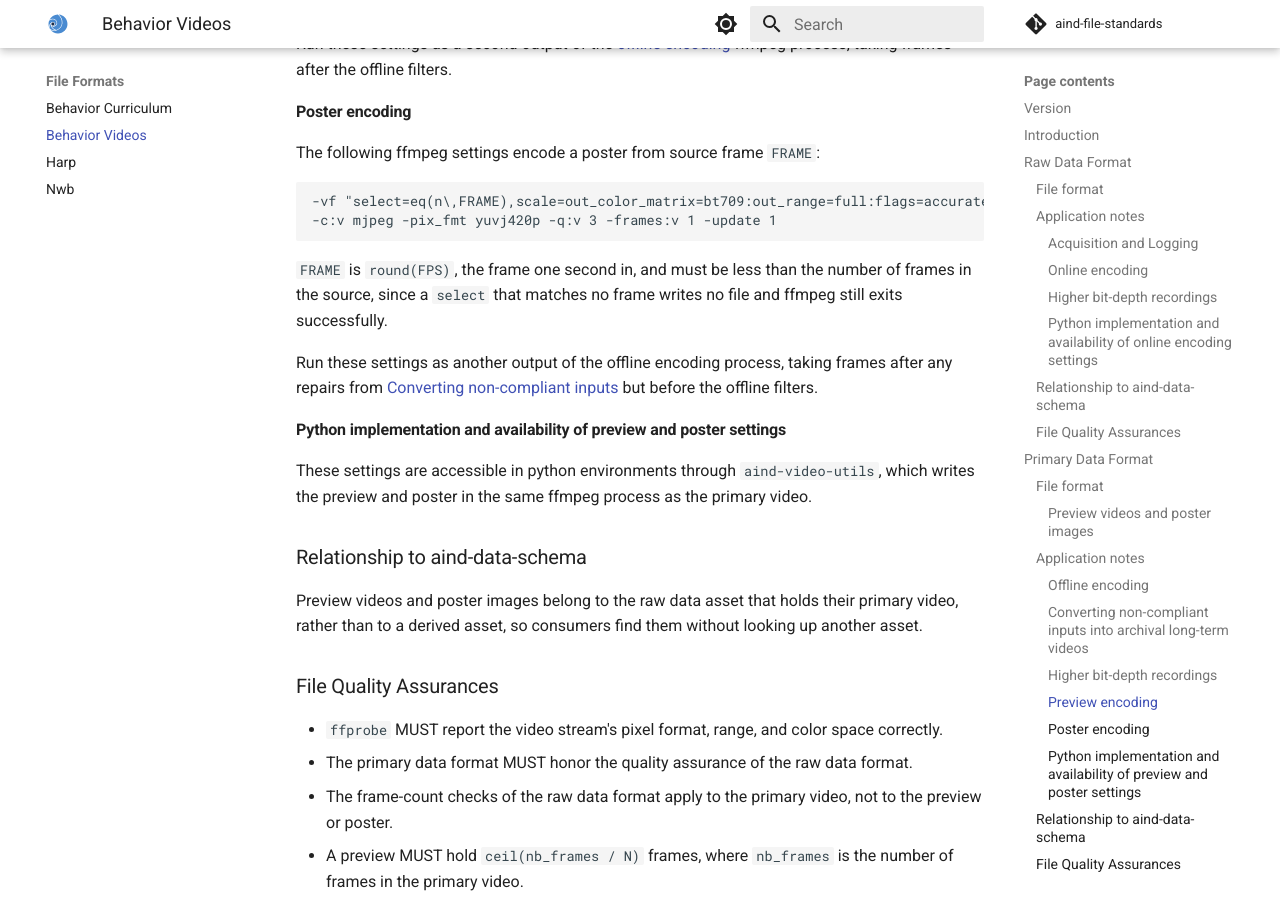
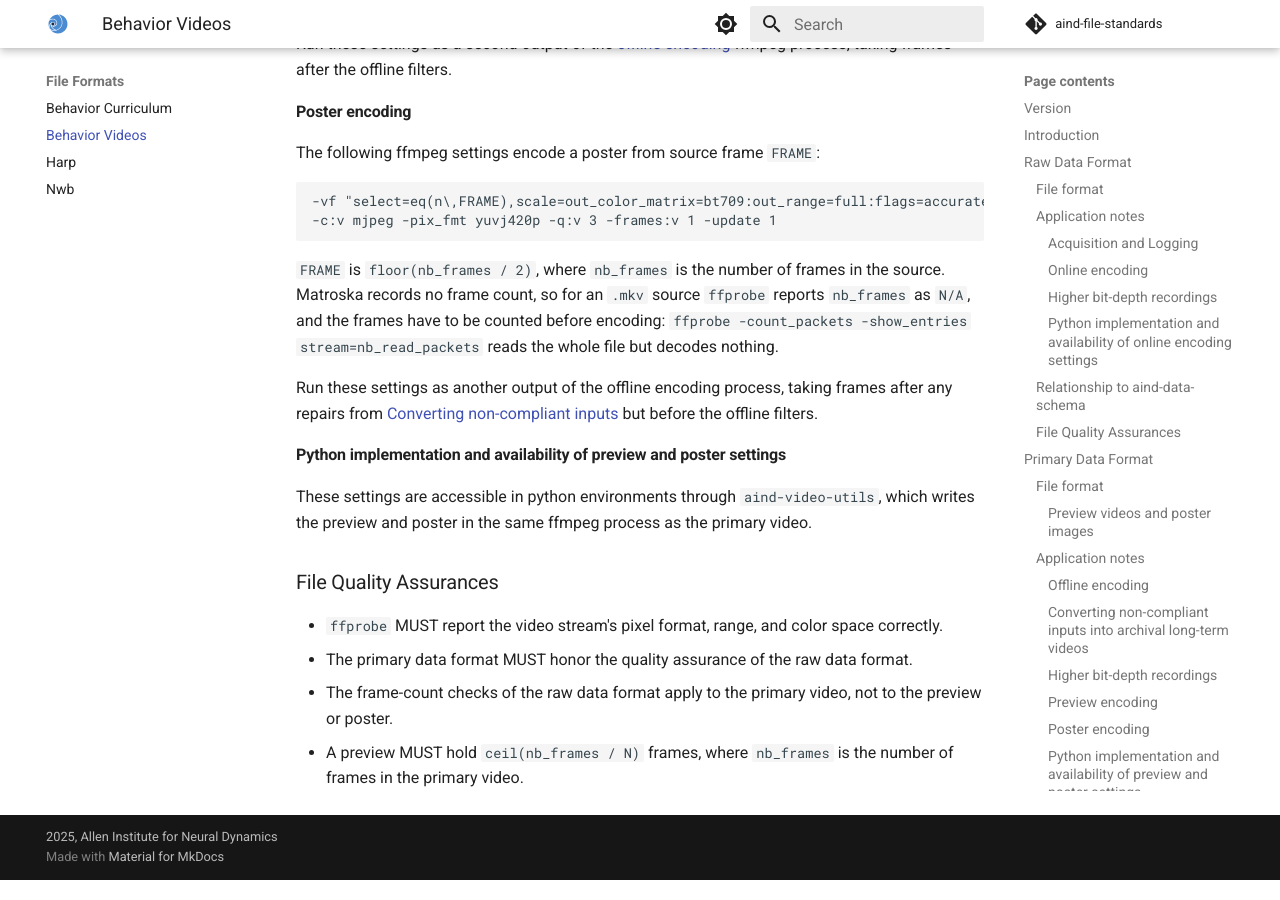
Before and after one commit to AllenNeuralDynamics/aind-file-standards, an MkDocs documentation site: the page built from docs/file_formats/behavior_videos.md, in a window 1280 px wide and 900 px high, scrolled down 7762 px. Built offline with MkDocs 1.6.1 and Material for MkDocs 9.7.7, drawn with Linux system fonts in a browser that asks for light colours; comment, search, counter and statistics services are not loaded; some of the changed text lies outside the part shown.

Commit message:
docs(behavior-videos): respond to review comments
- Drop relationship to aind-file-standards for previews
- Use the middle of a video for the poster
- Use a megapixel as the treshold for when a previews SHOULD not downsample

````diff
--- a/docs/file_formats/behavior_videos.md
+++ b/docs/file_formats/behavior_videos.md
@@ -178,11 +178,11 @@
 - The preview MUST meet the requirements of the primary video above.
 - The preview MUST keep whole frames rather than resample them: for a decimation factor `N`, preview frame `k` is frame `k * N` of the primary video, both counted from 0. Consumers can recover `N` as the ratio of the two videos' `r_frame_rate`, as `ffprobe` reports them.
 - The preview's frame rate, `FPS / N`, SHOULD fall between 25 and 35 fps, preferring a whole-number rate and otherwise the rate closest to 30 fps. Where no `N` gives a rate in that range, `N` SHOULD be `round(FPS / 30)`, so a source slower than 25 fps keeps every frame. A 500 fps source gets `N = 20` and a 25 fps preview.
-- The preview SHOULD keep the resolution of a primary video that fits within 1920x1080, and MAY reduce a larger one.
+- The preview SHOULD keep the resolution of a primary video if it is less than a megapixel, and MAY reduce larger resolutions.
 - The preview's keyframes SHOULD be no more than two seconds apart, so a browser can seek quickly.
 - The preview SHOULD be encoded from the same frames as the primary video rather than from the primary video file, so it is compressed only once.
 - The poster MUST be a JPEG encoded as sRGB, since browsers display a JPEG without an ICC profile as sRGB.
-- The poster SHOULD show the frame one second in, since the first frame can be blank or dark.
+- The poster SHOULD show frame `floor(nb_frames / 2)` of the primary video, counted from 0, where `nb_frames` is the number of frames in the primary video.
 - The poster SHOULD be encoded from the source video rather than from the primary video, so it goes through one color conversion rather than two.
 
 ### Application notes
@@ -238,7 +238,7 @@
 -c:v mjpeg -pix_fmt yuvj420p -q:v 3 -frames:v 1 -update 1
 ```
 
-`FRAME` is `round(FPS)`, the frame one second in, and must be less than the number of frames in the source, since a `select` that matches no frame writes no file and ffmpeg still exits successfully.
+`FRAME` is `floor(nb_frames / 2)`, where `nb_frames` is the number of frames in the source. Matroska records no frame count, so for an `.mkv` source `ffprobe` reports `nb_frames` as `N/A`, and the frames have to be counted before encoding: `ffprobe -count_packets -show_entries stream=nb_read_packets` reads the whole file but decodes nothing.
 
 Run these settings as another output of the offline encoding process, taking frames after any repairs from [Converting non-compliant inputs](#converting-non-compliant-inputs-into-archival-long-term-videos) but before the offline filters.
 
@@ -246,10 +246,6 @@
 
 These settings are accessible in python environments through `aind-video-utils`, which writes the preview and poster in the same ffmpeg process as the primary video.
 
-### Relationship to aind-data-schema
-
-Preview videos and poster images belong to the raw data asset that holds their primary video, rather than to a derived asset, so consumers find them without looking up another asset.
-
 ### File Quality Assurances
 
 - `ffprobe` MUST report the video stream's pixel format, range, and color space correctly.
````
